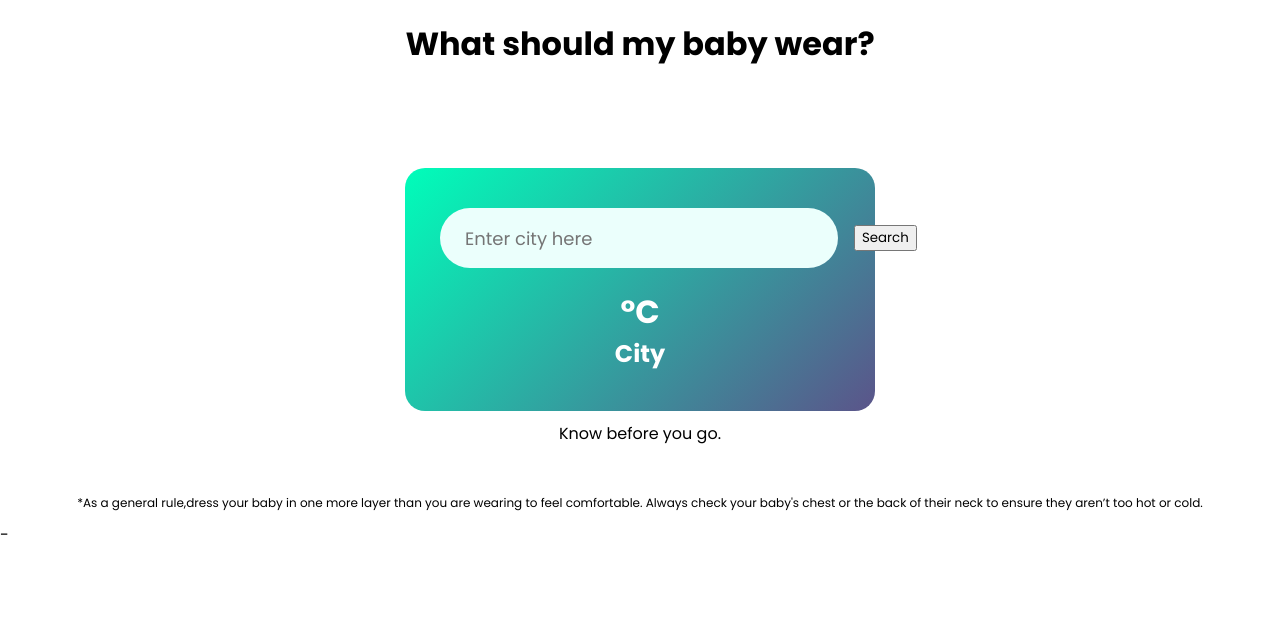
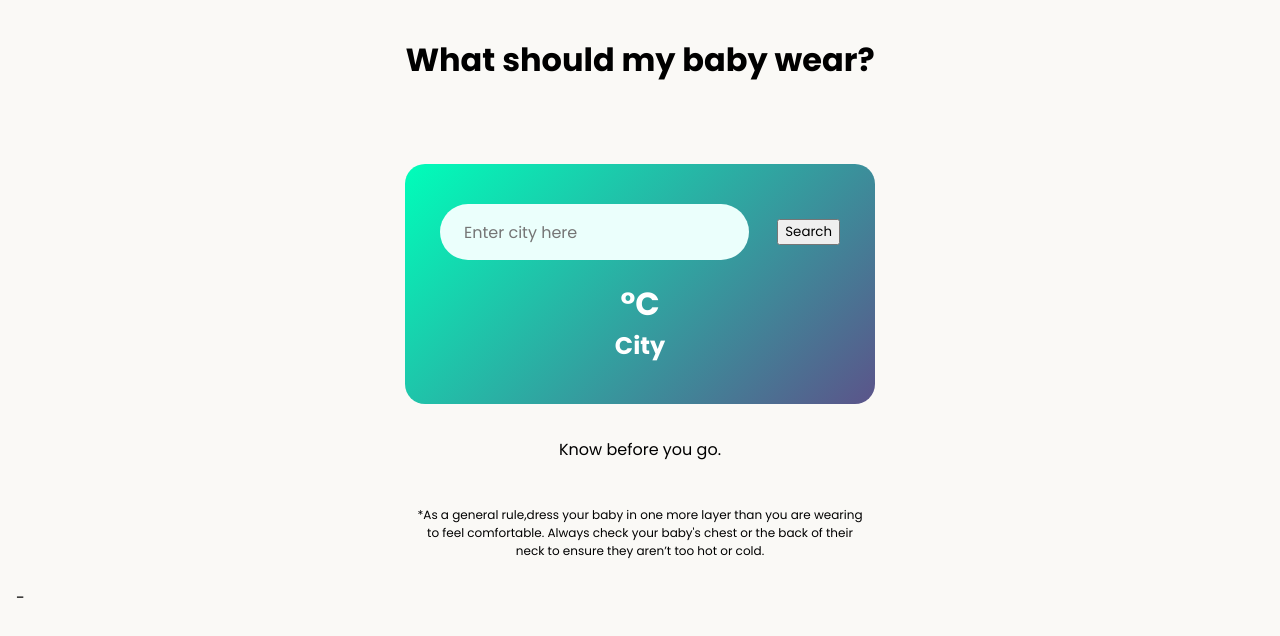
Before and after one commit to Nvls84/BabyWearther, a plain HTML site: page index.html in a window 1280 px wide. Drawn offline with Linux system fonts and the light colour scheme.

Commit message:
Update style.css

```diff
--- a/style.css
+++ b/style.css
@@ -1,74 +1,86 @@
 * {
   margin: 0;
-  background: off-white;
   font-family: "Poppins", sans-serif;
   box-sizing: border-box;
 }
+body {
+  background: #faf9f6;
+  padding: 16px;
+  line-height: 1.5;
 
 h1 {
   text-align: center;
   margin-top: 20px;
-  font-family: "Poppins", sans-serif;
+  font-size: clamp(1.4rem, 5vw, 2rem);
 }
 
 .card {
-  width: 90%;
+  width: 100%;
   max-width: 470px;
   background: linear-gradient(135deg, #00feba, #5b548a);
   color: #fff;
-  margin: 100px auto 0;
+  margin: clamp(24px, 8vw, 80px) auto 0;
   border-radius: 20px;
-  padding: 40px 35px;
+  padding: clamp(20px, 6vw, 40px) clamp(16px, 5vw, 35px);
   text-align: center;
 }
 
 .search {
-  width: 100%;
   display: flex;
   align-items: center;
-  justify-content: space-between;
+  gap: 12px;
 }
 
 .search input {
+
+  min-width: 0;
   border: 0;
   outline: 0;
   background: #ebfffc;
   color: #555;
-  padding: 10px 25px;
-  height: 60px;
+  padding: 0px 24px;
+  height: 56px;
   border-radius: 30px;
   flex: 1;
   margin-right: 16px;
-  font-size: 18px;
+  font-size: 1rem;
 }
 
 .advice {
   text-align: center;
-  font-family: "Poppins", sans-serif;
-  padding: 10px 25px;
+  max-width: 470px;
+  margin: 24px auto 0;
+  padding: 10px 8px;
 }
 
 .wear {
-  text-align: center;
-  font-family: "Poppins", sans-serif;
-  padding: 10px 25px;
+
   margin-top: 0.5rem;
 }
 
 footer {
-  font-size: 12px;
+  max-width: 470px;
+  margin: 16px auto;
+  padding: 10px 8px;
+  font-size: 0.75rem;
   text-align: center;
-  padding: 10px 25px;
 }
 .error {
   font-weight: bold;
-  color: red;
+  color: #b00020;
 }
 
-@media (max-width: 360px) {
+
+
+  /* phones: stack the search bar */
+@media (max-width: 480px) {
   .search {
     flex-direction: column;
-    gap: 12px;
   }
-  .search input { margin-right: 0; width: 100%; }
+
+  .search input,
+  .search button {
+    width: 100%;
+    flex: none; /* stops flex:1 from stretching vertically */
+  }
 }
```
